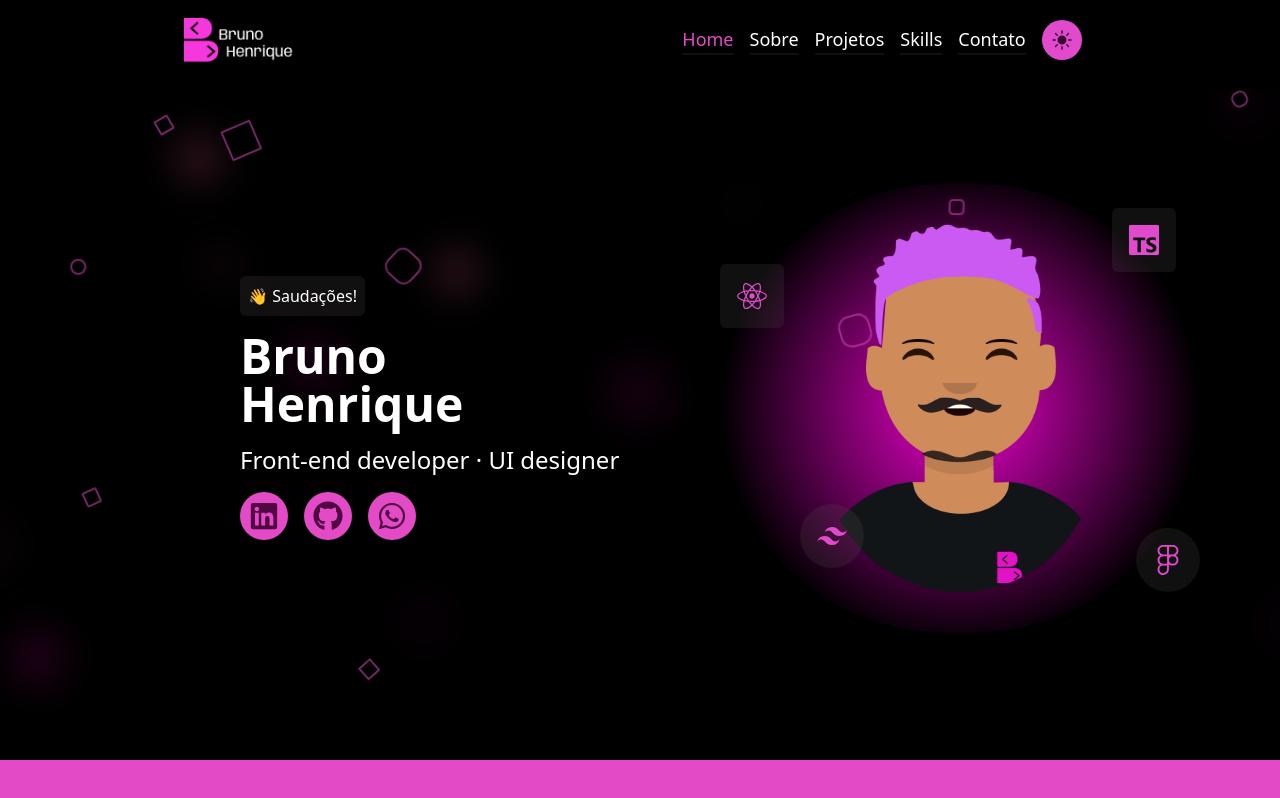
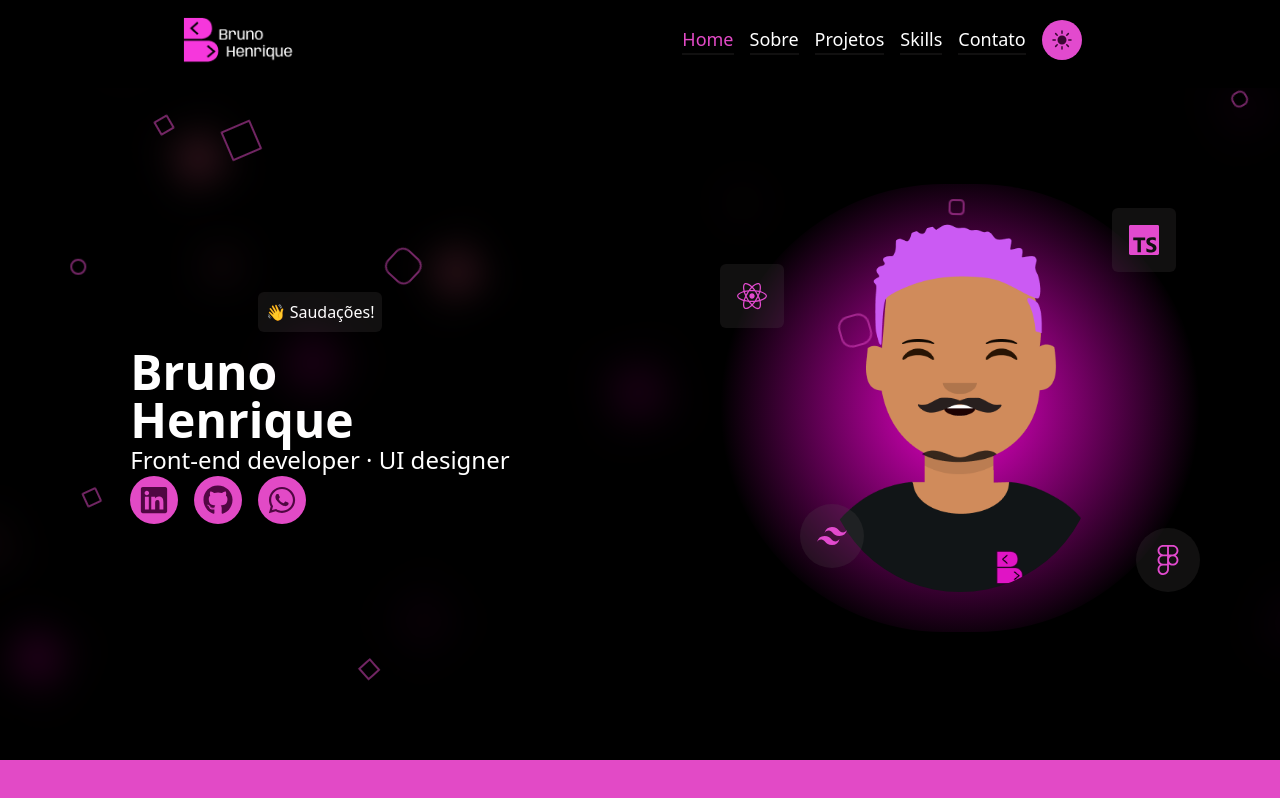
Before and after one commit to RiqueBruno/RiqueBruno, a React (Vite) app: page / in a window 1280 px wide. Shown: the top 798 px of the page. Built offline with nearby package versions, Linux system fonts and the light colour scheme.

Commit message:
refactor: adiciona uma nova div ao Home para posicionamento melhor do texto(H1 H2) na tela

```diff
--- a/src/components/Home/Home.tsx
+++ b/src/components/Home/Home.tsx
@@ -15,7 +15,7 @@ export default function Home({ darkMode }: HomeProps) {
     <section className="dark:text-text-dark h-[780px] lg:h-[calc(100vh)] md:h-[calc(100vh-8rem)] pt-[38rem] md:pt-20 lg:pt-24 w-full relative overflow-hidden lg:overflow-auto">
       <div id="home" className="absolute top-0" />
       <div className="lg:grid lg:grid-cols-2 w-full h-full z-40 pb-20 flex flex-col items-center justify-center">
-        <div className="flex flex-col justify-center items-center lg:items-start space-y-4 lg:pl-60 dark:text-text-dark text-text-light">
+        <div className="flex flex-col justify-center items-center space-y-4 dark:text-text-dark text-text-light">
           <LinkMenu text="Saudações!" emote="👋" id="" />
           <div className="lg:hidden rounded-full overflow-hidden h-52 w-52 border-2 border-primary z-50 shadow-md">
             <img
@@ -24,6 +24,7 @@ export default function Home({ darkMode }: HomeProps) {
               className="lg:hidden w-full h-full object-cover"
             />
           </div>
+          <div>
             <h1 className="lg:text-5xl text-3xl font-bold z-[100]">
               Bruno&nbsp;
               <br className="hidden lg:block" />
@@ -56,6 +57,7 @@ export default function Home({ darkMode }: HomeProps) {
               />
             </div>
           </div>
+        </div>
 
         <div className="flex justify-center items-center">
           <div className="h-[28rem] w-[30rem]">
```
Lines whose indentation alone changed are shown as unchanged.
